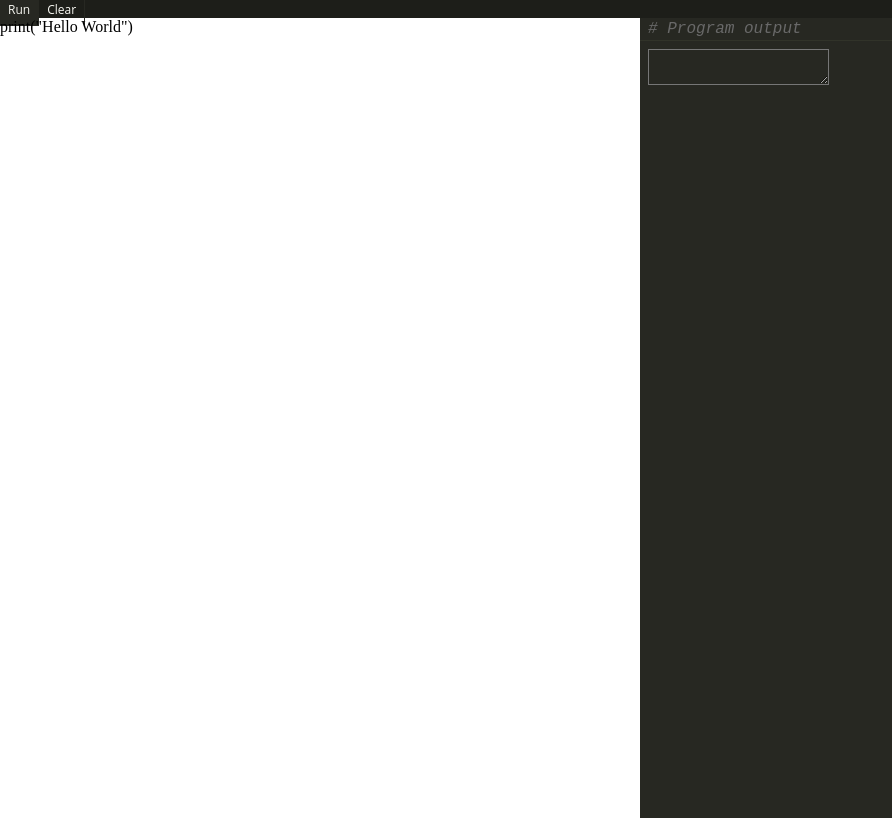
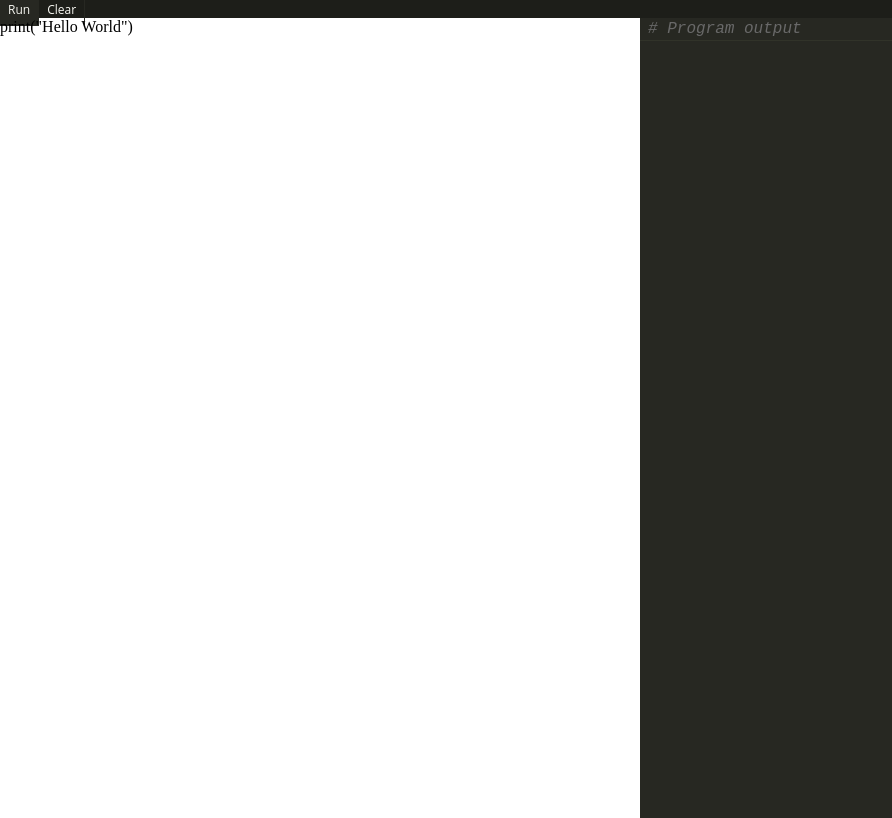
Before and after one commit to hrszpuk/PythonEditor, a plain HTML site: page index.html in a window 1280 px wide. Shown: the whole page, without its empty margins (0-892 px from the left). Drawn offline with nearby package versions, Linux system fonts and the light colour scheme.

Commit message:
Switched to textarea for scrollable output

```diff
--- a/index.html
+++ b/index.html
@@ -57,6 +57,7 @@
 
     function run() {
         var program = editor.getValue();
+        console.log("Running program: " + program)
         var mypre = document.getElementById("output");
         mypre.innerHTML = '';
         Sk.pre = "output";
@@ -66,12 +67,11 @@
             return Sk.importMainWithBody("<stdin>", false, program, true);
         });
         myPromise.then(function(mod) {
-                console.log('success');
+                console.log("Skulpt: success");
             },
             function(err) {
                 console.log(err.toString());
             });
-        editor.resize()
     }
 </script>
 </body>
--- a/style.css
+++ b/style.css
@@ -64,7 +64,16 @@ body {
     position: absolute;
     margin: 8px;
     background-color: #272822;
+    border: none;
     color: #F8F8F2;
+    resize: none;
+    width: 96%;
+    outline: none;
+    height: 93%;
+
+    -webkit-box-shadow: none;
+    -moz-box-shadow: none;
+    box-shadow: none;
 }
 
 .slider {
```
